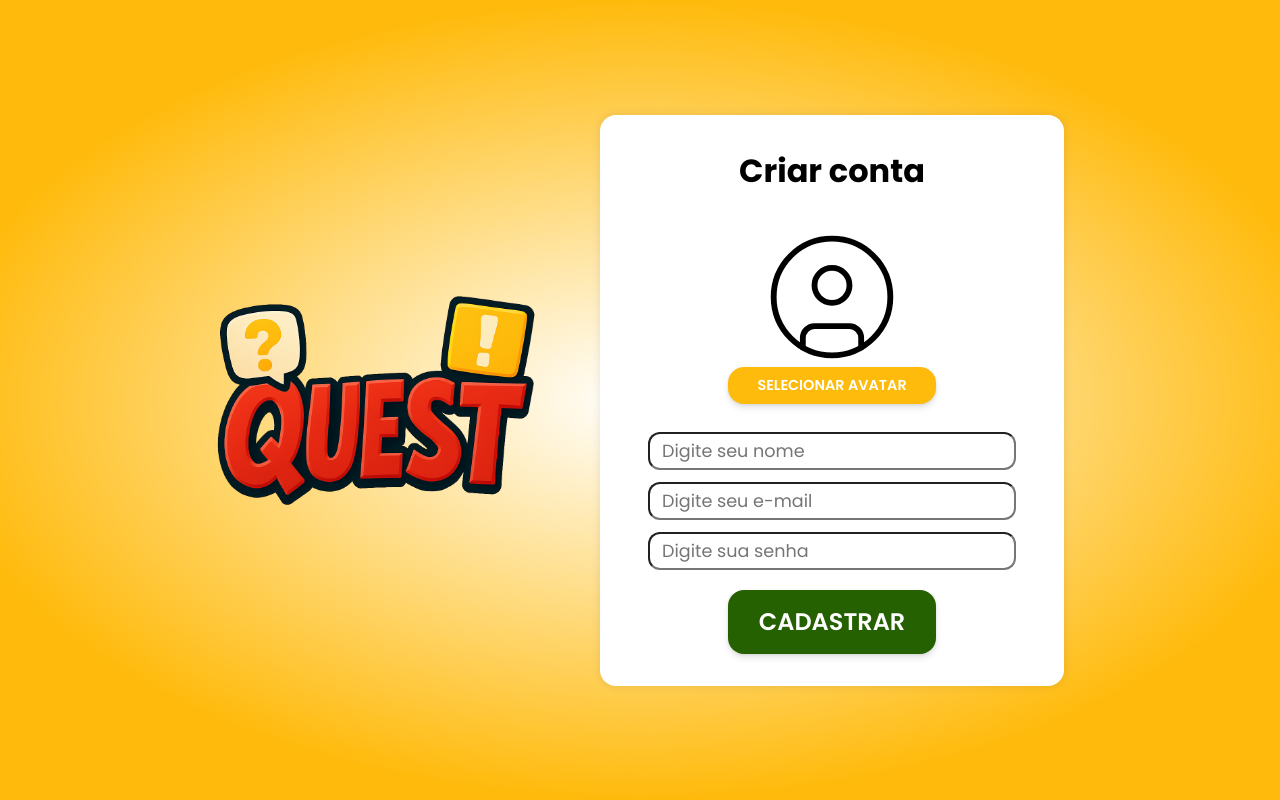
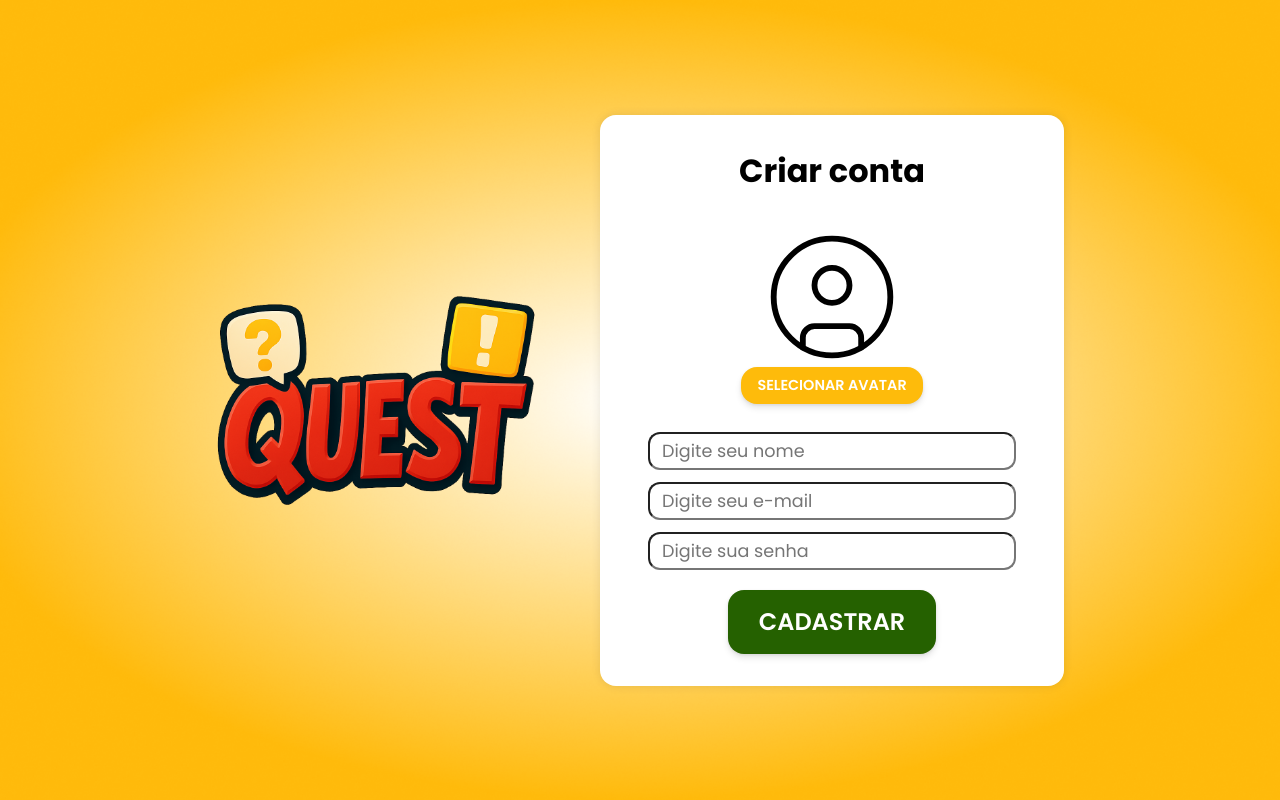
Before and after one commit to TiagoBatixta/Quest_Front, a React (Vite) app in the folder front/: page /register in a window 1280 px wide. Built offline with nearby package versions, Linux system fonts and the light colour scheme.

Commit message:
refactor: pequenas modificações

```diff
--- a/front/src/componentes/FormWrapper/FormWrapper.module.scss
+++ b/front/src/componentes/FormWrapper/FormWrapper.module.scss
@@ -16,7 +16,7 @@
   .logo {
     width: clamp(15rem, 25vw, 30rem);
 
-    @container (max-width: 733px) {
+    @container (max-width: 683px) {
       margin-bottom: -15vh;
     }
   }
--- a/front/src/index.css
+++ b/front/src/index.css
@@ -34,6 +34,7 @@
   background-color: #febb0b;
   padding: 0.5rem 1rem;
   height: fit-content;
+  width: fit-content;
   font-size: 0.9rem;
 }
 
--- a/front/src/pages/Home/Home.tsx
+++ b/front/src/pages/Home/Home.tsx
@@ -4,13 +4,11 @@ import logo from './../../assets/QUEST.png';
 
 export default function Home() {
   return (
-    <>
     <div className={styles.home}>
       <img src={logo} alt="Logo" className={styles.logo} />
       <Link to="/login" className={'btn'}>
         Jogar
       </Link>
     </div>
-    </>
   );
 }
```
Lines whose indentation alone changed are shown as unchanged.
